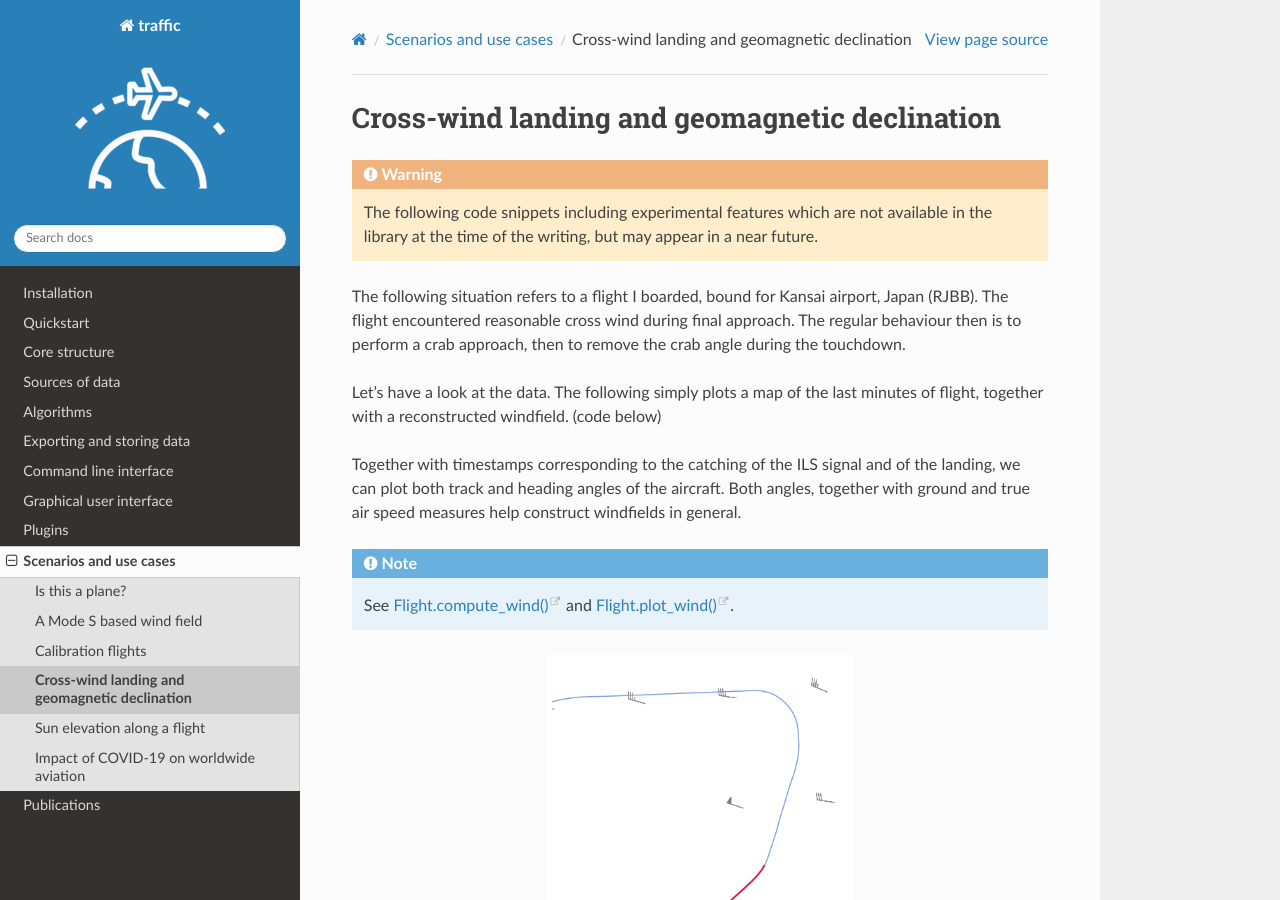
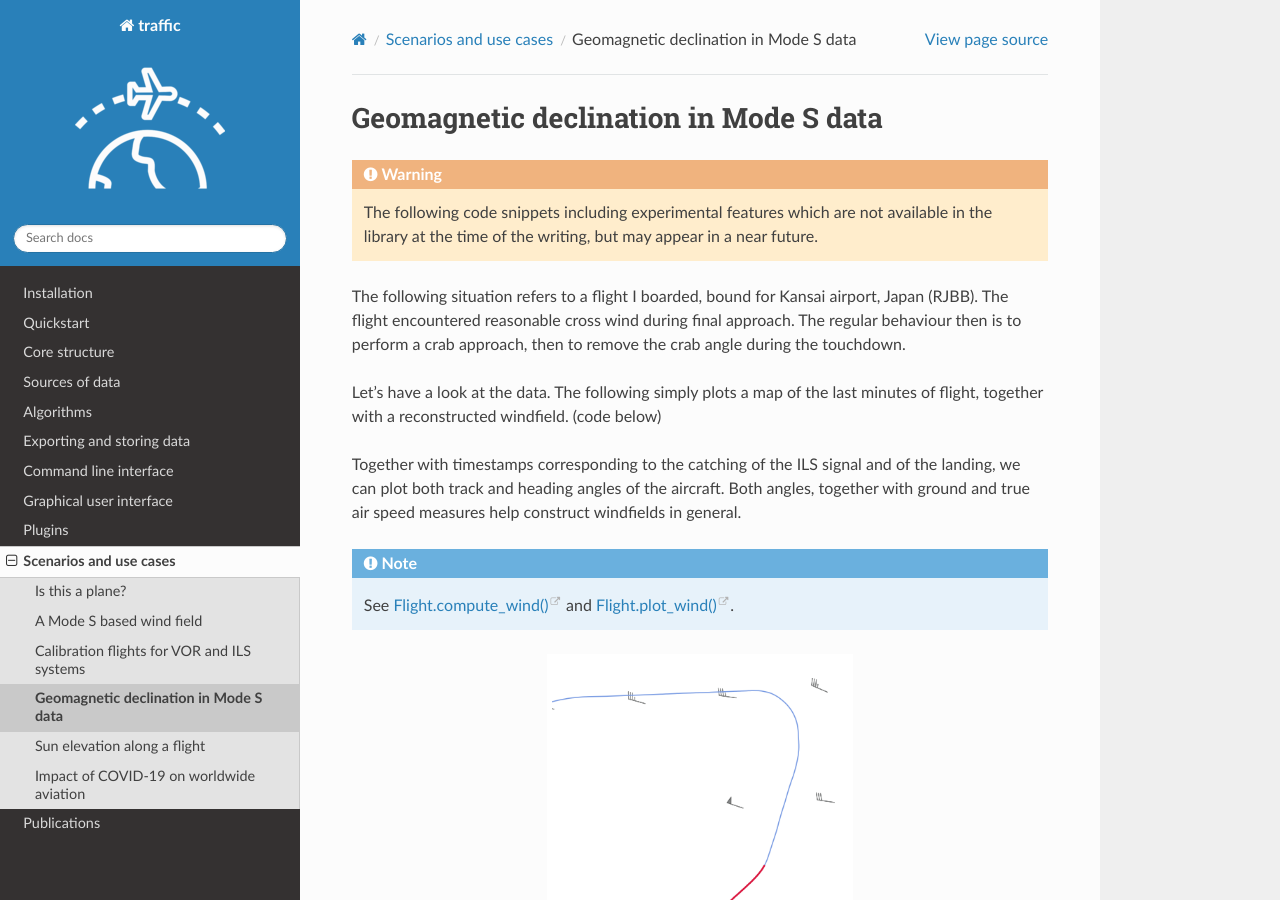
Before and after one commit to xoolive/traffic, a Sphinx documentation site: the page built from docs/scenarios/geomagnetic_declination.rst, in a window 1280 px wide and 900 px high. Built offline with Sphinx 7.4.7 and the Read the Docs theme 2.0.0, drawn with Linux system fonts in a browser that asks for light colours; pages that are not in the unit, such as notebooks, are missing from menus; a script that is not in the unit is left out; comment, search, counter and statistics services are not loaded.

Commit message:
rename titles

```diff
--- a/docs/scenarios/calibration.rst
+++ b/docs/scenarios/calibration.rst
@@ -7,8 +7,8 @@
 
     <script src="../_static/calibration.geojson"></script>
 
-Calibration flights
--------------------
+Calibration flights for VOR and ILS systems
+-------------------------------------------
 
 *What is this plane doing?*
 
--- a/docs/scenarios/geomagnetic_declination.rst
+++ b/docs/scenarios/geomagnetic_declination.rst
@@ -1,5 +1,5 @@
-Cross-wind landing and geomagnetic declination
-----------------------------------------------
+Geomagnetic declination in Mode S data
+--------------------------------------
 
 .. warning::
 
```
Also changed, not shown: 1 other file.
